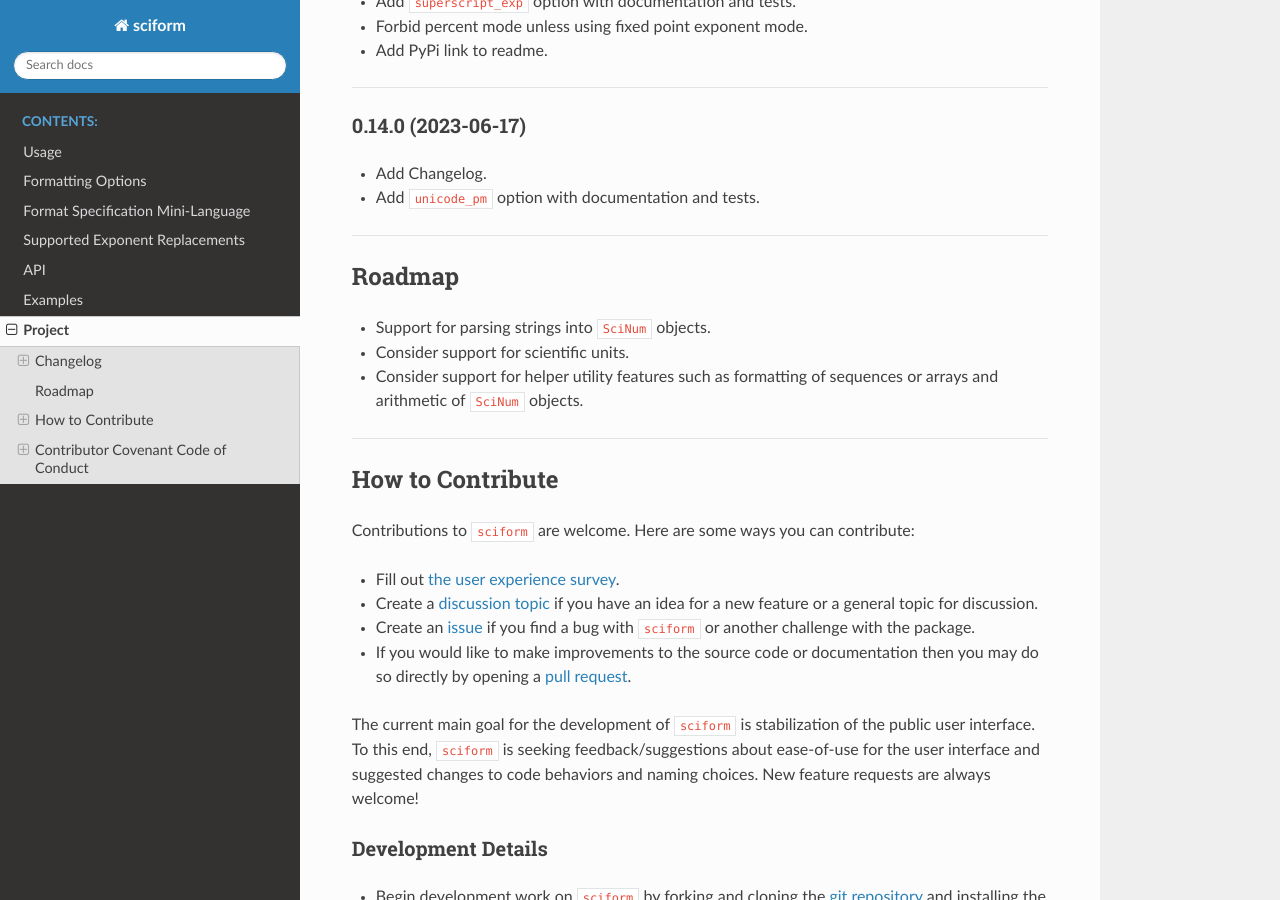
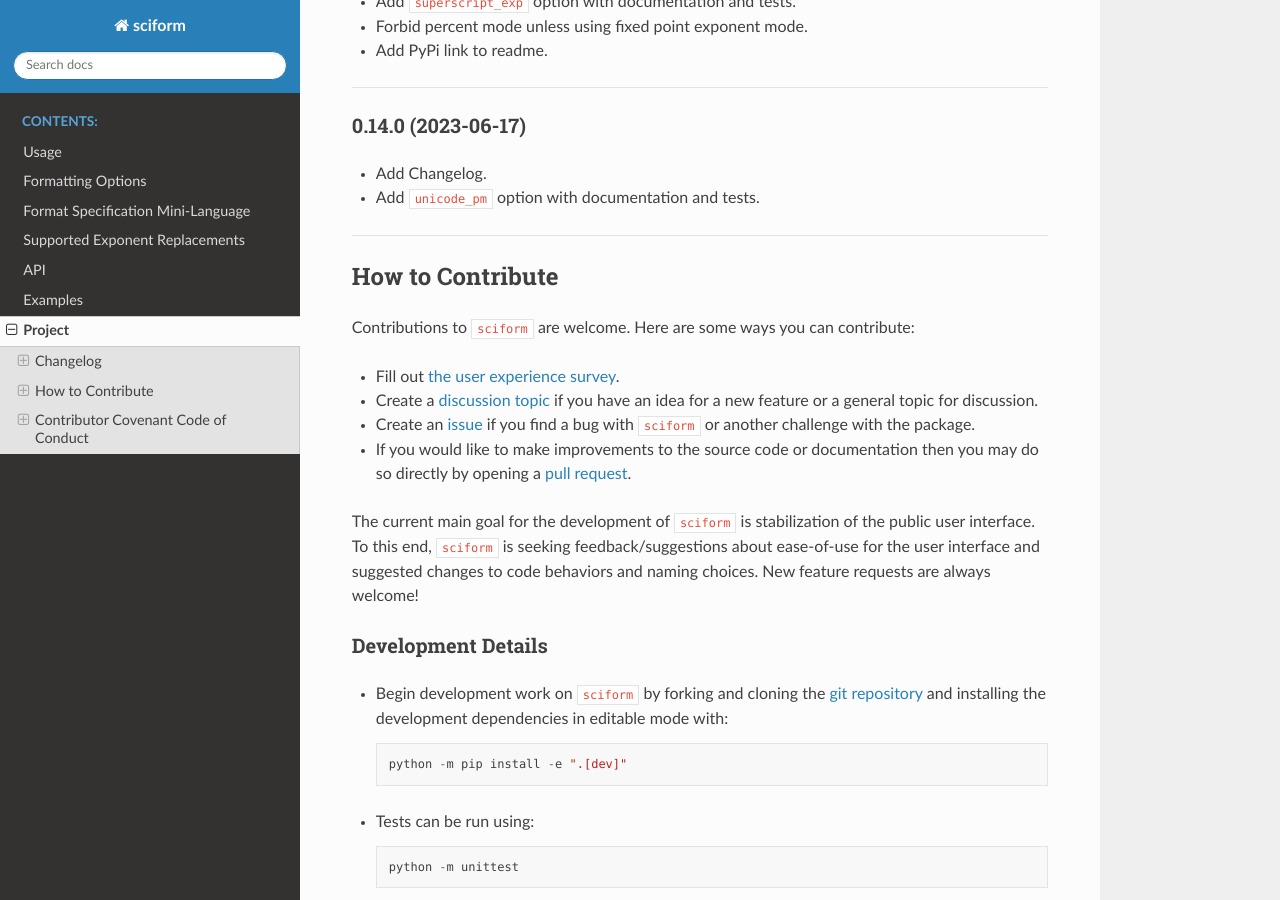
Before and after one commit to jagerber48/sciform, a Sphinx documentation site: the page built from docs/source/project.rst, in a window 1280 px wide and 900 px high, scrolled down 11243 px. Built offline with Sphinx 7.4.7 and the Read the Docs theme 2.0.0, drawn with Linux system fonts in a browser that asks for light colours; some of the changed text lies outside the part shown.

Commit message:
Remove roadmap and clean up project.rst

```diff
--- a/CHANGELOG.rst
+++ b/CHANGELOG.rst
@@ -1,3 +1,6 @@
+Changelog
+=========
+
 This project adheres to `Semantic Versioning <https://semver.org/>`_.
 
 ----
@@ -13,6 +16,7 @@ Added
   Changes included adding links to the ``sciform`` feedback survey.
 * Added examples in the documentation demonstrating how ``sciform``
   formatting can be mapped over collections of numbers.
+  [`#120 <https://github.com/jagerber48/sciform/issues/120>`_]
 
 Changed
 ^^^^^^^
--- a/docs/source/project.rst
+++ b/docs/source/project.rst
@@ -1,20 +1,7 @@
 Project
 #######
 
-Changelog
-=========
-
 .. include:: ../../CHANGELOG.rst
-
-----
-
-Roadmap
-=======
-
-* Support for parsing strings into ``SciNum`` objects.
-* Consider support for scientific units.
-* Consider support for helper utility features such as formatting of
-  sequences or arrays and arithmetic of ``SciNum`` objects.
 
 ----
 
```
